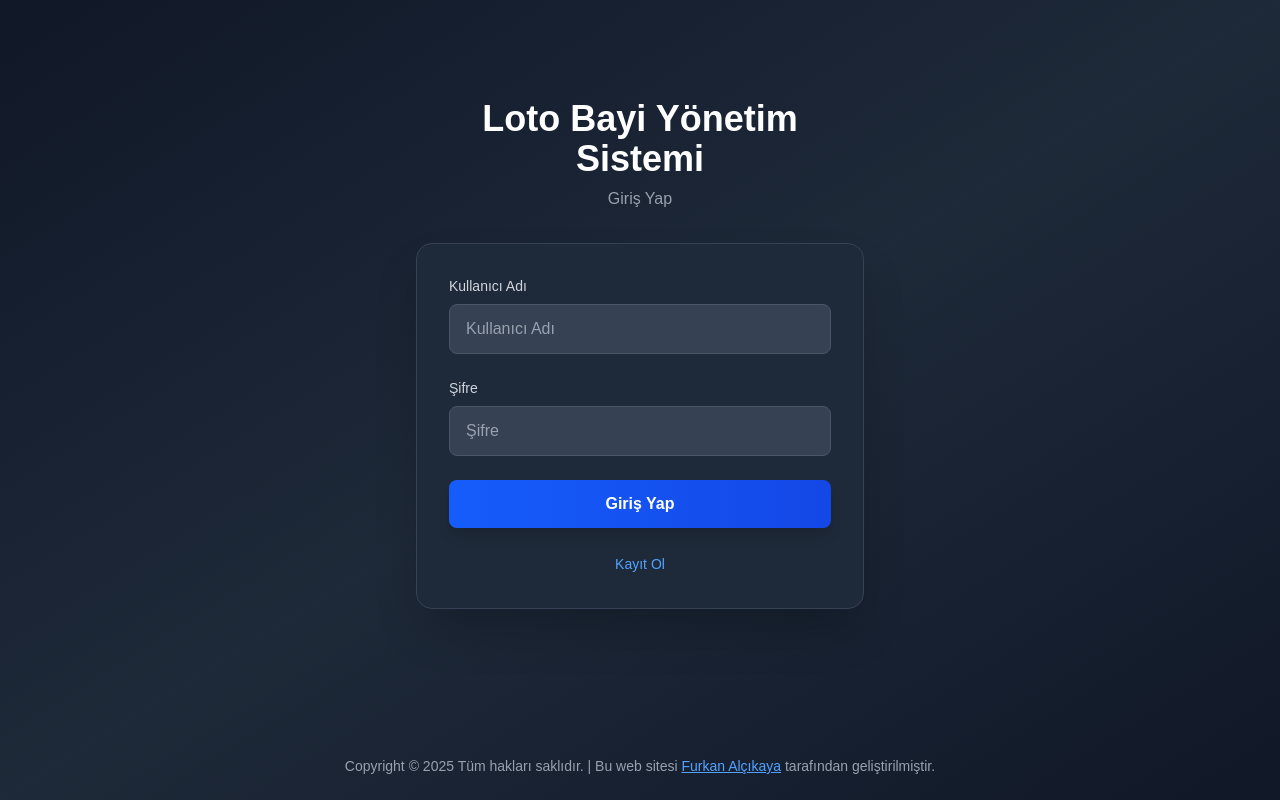
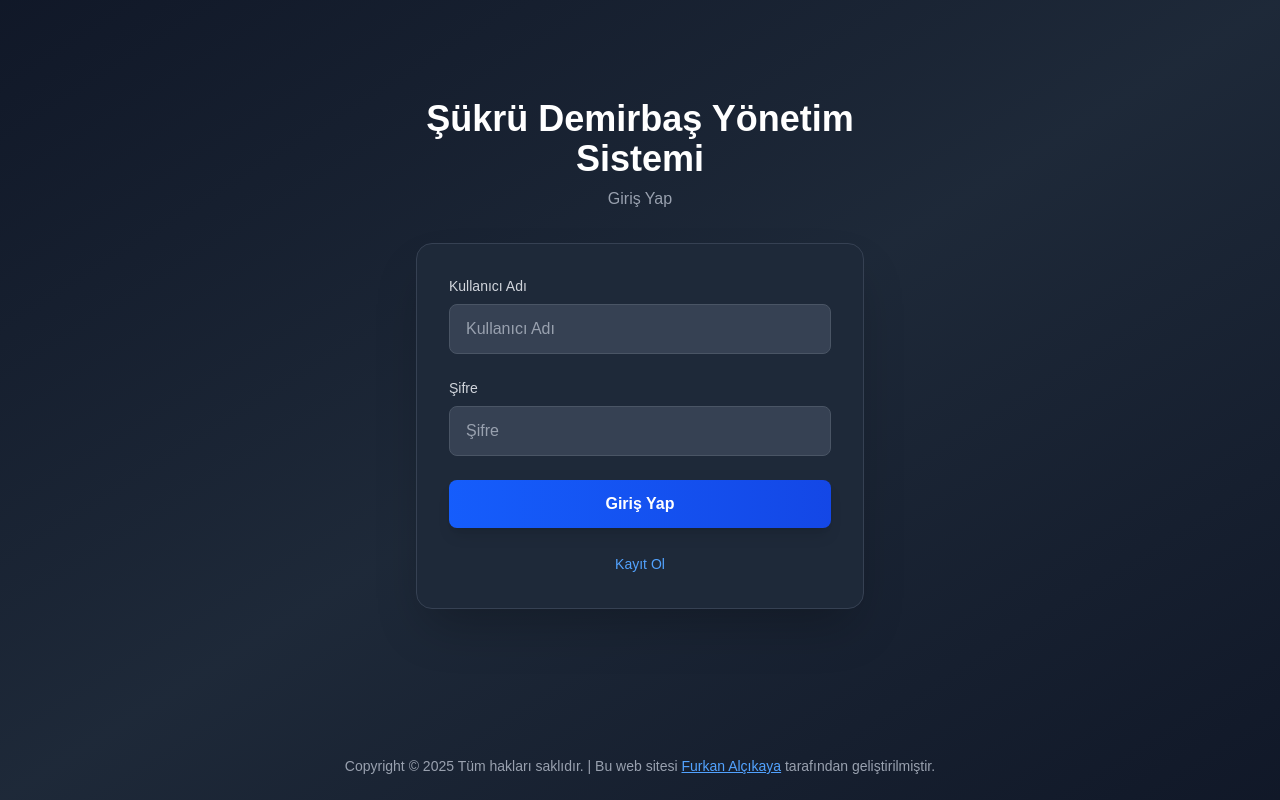
Before and after one commit to furkanalcikaya/lottery-app, a Next.js app: page /login in a window 1280 px wide. Built offline with nearby package versions, Linux system fonts and the light colour scheme; no server answers.

Commit message:
title change

```diff
--- a/src/app/layout.tsx
+++ b/src/app/layout.tsx
@@ -14,7 +14,7 @@ const geistMono = Geist_Mono({
 });
 
 export const metadata: Metadata = {
-  title: "Loto Bayi Yönetim Sistemi",
+  title: "Şükrü Demirbaş Yönetim Sistemi",
   description: "Loto bayi gelir ve gider takip sistemi",
 };
 
--- a/src/app/login/page.tsx
+++ b/src/app/login/page.tsx
@@ -65,7 +65,7 @@ export default function LoginPage() {
 
           <div className="text-center">
             <h1 className="text-4xl font-bold text-white mb-2">
-              Loto Bayi Yönetim Sistemi
+              Şükrü Demirbaş Yönetim Sistemi
             </h1>
             <p className="text-gray-400">
               {isRegister ? 'Kayıt Ol' : 'Giriş Yap'}
```
